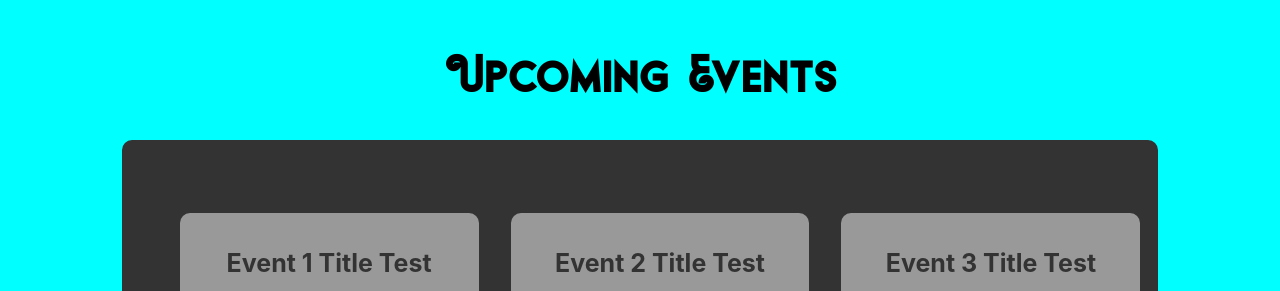
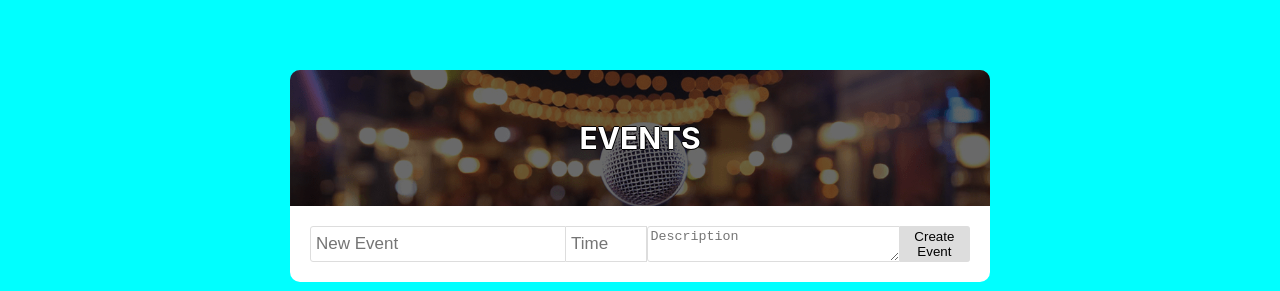
Before and after one commit to JakMcCarthy/EventsPage, a React (Create React App) app in the folder client/: page / in a window 1280 px wide. Shown: the part 509-800 px from the top of the page. Built offline with nearby package versions, Linux system fonts and the light colour scheme.

Commit message:
add addevent to home page

```diff
--- a/client/src/components/HeroSection/herosection.css
+++ b/client/src/components/HeroSection/herosection.css
@@ -1,7 +1,7 @@
 
 
 .hero-container {
-    height: 50vh;
+
     width: 100%;
     display: flex;
     flex-direction: column;
@@ -32,7 +32,7 @@
 .parallax {
 
     background: url('../../../public/images/hero-image.jpg');
-    min-height: 250px;
+    min-height: 320px;
     background-attachment: fixed;
     background-position: center;
     background-repeat: no-repeat;
--- a/client/src/components/pages/Home.js
+++ b/client/src/components/pages/Home.js
@@ -2,12 +2,15 @@ import React from 'react';
 import '../../index.css';
 import HeroSection from '../HeroSection/heroSection';
 import Cards from '../Cards/Cards';
-
+import AddEvent from '../AddEvent/AddEvent';
+import { GlobalProvider } from '../../context/GlobalState';
 
 function Home() {
     return (
         <>
         <HeroSection />
+        { /* only show AddEvent if logged in */ }
+        <AddEvent />
         <Cards />
         </>
     );
```
